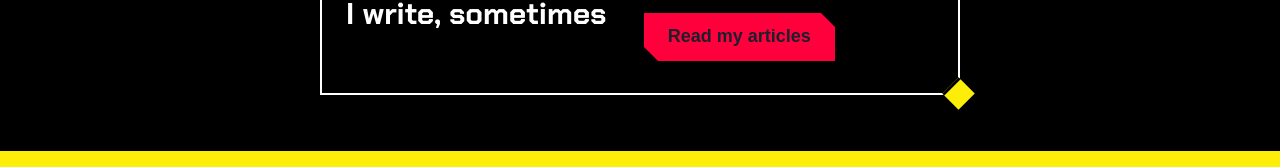
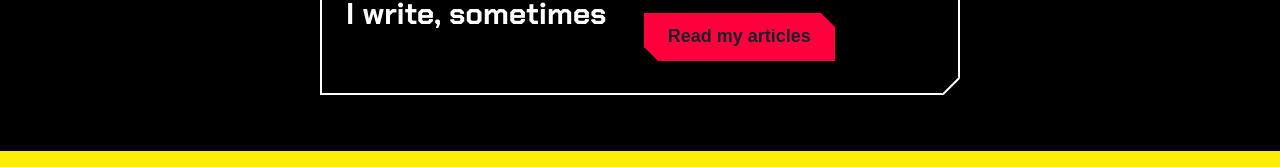
Before and after one commit to gengue/personal-website, a Next.js app: page / in a window 1280 px wide. Shown: the part 1878-2045 px from the top of the page. Built offline with nearby package versions, Linux system fonts and the light colour scheme.

Commit message:
fix corner in articles section

```diff
--- a/pages/index.tsx
+++ b/pages/index.tsx
@@ -195,8 +195,8 @@ const Home: NextPage = () => {
             <Box
               {...getCornerStyles(
                 {
-                  bg: theme.colors.cyberpunk[100],
-                  border: `3px solid black`,
+                  bg: "black",
+                  border: `2px solid white`,
                 },
                 "bottom"
               )}
```
